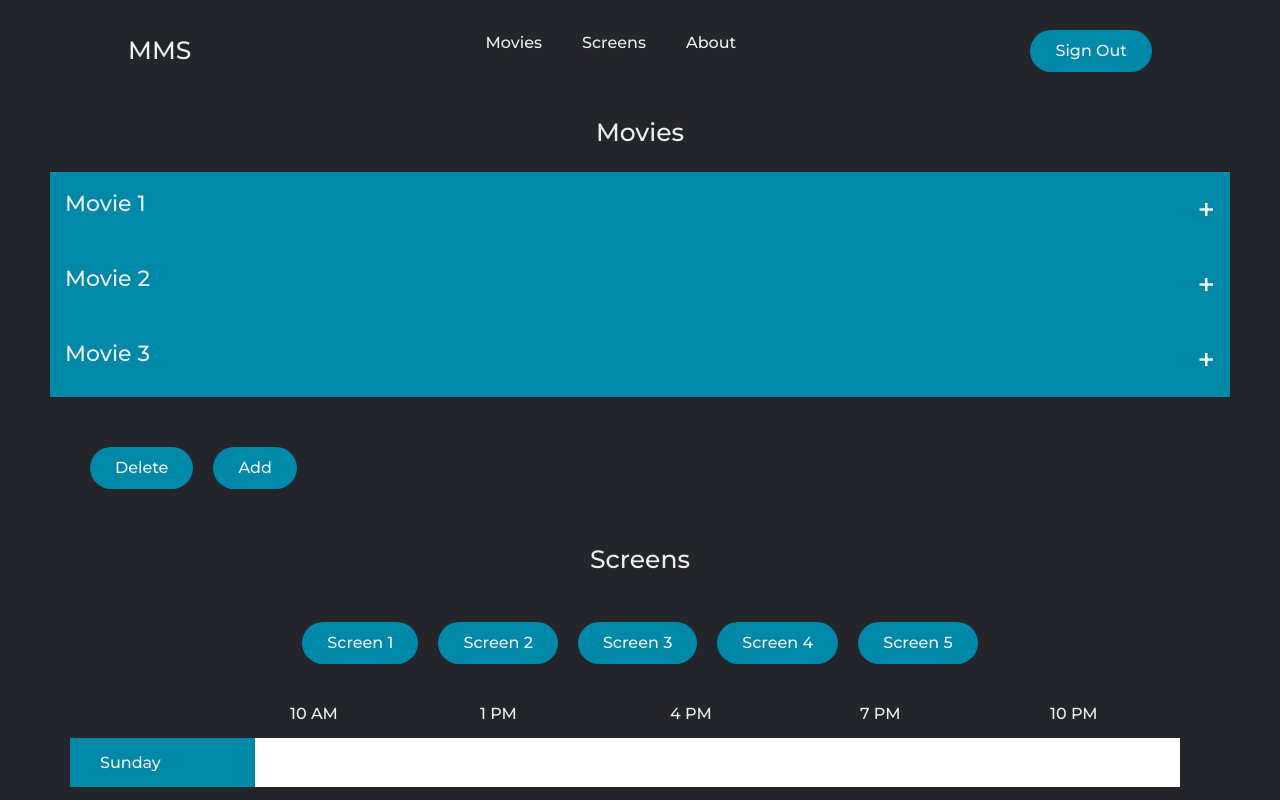
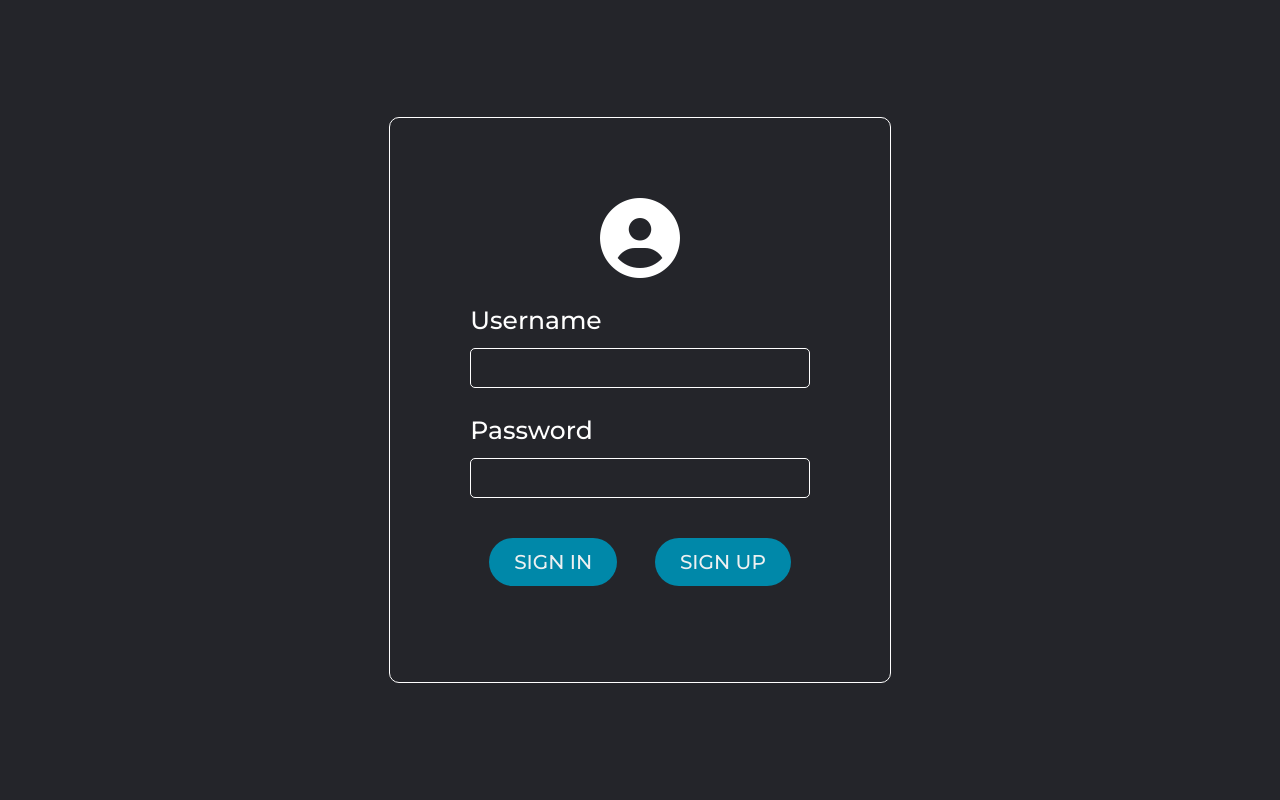
Before and after one commit to Ashsudheer/Multiplex-Management-System, a React (Create React App) app: page / in a window 1280 px wide. Shown: the top 800 px of the page. Built offline with nearby package versions, Linux system fonts and the light colour scheme.

Commit message:
Routing Added

```diff
--- a/package.json
+++ b/package.json
@@ -10,6 +10,7 @@
     "react": "^16.13.1",
     "react-bootstrap": "^1.3.0",
     "react-dom": "^16.13.1",
+    "react-router-dom": "^5.2.0",
     "react-scripts": "3.4.3"
   },
   "scripts": {
--- a/public/index.html
+++ b/public/index.html
@@ -13,6 +13,7 @@
     <script src="https://code.jquery.com/jquery-3.5.1.slim.min.js" integrity="sha384-DfXdz2htPH0lsSSs5nCTpuj/zy4C+OGpamoFVy38MVBnE+IbbVYUew+OrCXaRkfj" crossorigin="anonymous"></script>
     <script src="https://cdn.jsdelivr.net/npm/bootstrap@4.5.3/dist/js/bootstrap.bundle.min.js" integrity="sha384-ho+j7jyWK8fNQe+A12Hb8AhRq26LrZ/JpcUGGOn+Y7RsweNrtN/tE3MoK7ZeZDyx" crossorigin="anonymous"></script>
     <link rel="apple-touch-icon" href="%PUBLIC_URL%/logo192.png" />
+    <script src="https://kit.fontawesome.com/a076d05399.js"></script>
     <!--
       manifest.json provides metadata used when your web app is installed on a
       user's mobile device or desktop. See https://developers.google.com/web/fundamentals/web-app-manifest/
--- a/src/components/App.js
+++ b/src/components/App.js
@@ -1,15 +1,21 @@
 import React from 'react';
-import Navbar from './Navbar';
-import Movies from './Movies';
-import Screens from './Screens';
+// import Navbar from './Navbar';
+// import Movies from './Movies';
+// import Screens from './Screens';
+import Home from './Home';
+import Login from './Login';
+import {BrowserRouter as Router, Switch, Route} from 'react-router-dom';
 
 function App() {
   return (
-    <div className="App">
-      <Navbar />
-      <Movies />
-      <Screens />
-    </div>
+    <Router>
+      <div className="App">
+        <Switch>
+          <Route path="/" exact component={Login}/>
+          <Route path="/home" exact component={Home}/>
+        </Switch>
+      </div>
+    </Router>
   );
 }
 
--- /dev/null
+++ b/src/components/Home.js
@@ -0,0 +1,16 @@
+import React from 'react';
+import Navbar from './Navbar';
+import Movies from './Movies';
+import Screens from './Screens';
+
+function Home() {
+  return (
+    <div>
+        <Navbar />
+        <Movies />
+        <Screens />
+    </div>
+  );
+}
+
+export default Home;
--- /dev/null
+++ b/src/components/Login.js
@@ -0,0 +1,29 @@
+import React from 'react';
+import {Link} from 'react-router-dom';
+import './App.css';
+
+function Login(){
+    return (
+        <div className="login">
+            <div className="login-form">
+                <div className="icon">
+                    <i className="fas fa-user-circle"></i>
+                </div>
+                <label htmlFor="Username">Username</label>
+                <input type="text" id="username" name="Username" /><br />
+                <label htmlFor="Password">Password</label>
+                <input type="password" name="Password" id="password" /><br />
+                <div className="login-buttons">
+                    <Link to="/home">
+                        <button>SIGN IN</button>
+                    </Link>
+                    <Link to="home">
+                        <button>SIGN UP</button>
+                    </Link>
+                </div>
+            </div>
+        </div>
+    );
+}
+
+export default Login;
--- a/src/components/Navbar.js
+++ b/src/components/Navbar.js
@@ -1,4 +1,5 @@
 import React from 'react';
+import {Link} from 'react-router-dom'
 import './Navbar.css';
 import './App.css';
 
@@ -13,7 +14,9 @@ function Navbar() {
                     <li><a href="/">About</a></li>
                 </ul>
             </nav>
-            <a className="signout" href="/"><button>Sign Out</button></a>
+            <Link to="/">
+                <button>Sign Out</button>
+            </Link>
         </header>
     );
 }
```
Also changed, not shown: src/components/Login.css (added), 1 other file (tests, documents, lock files or other folders).
